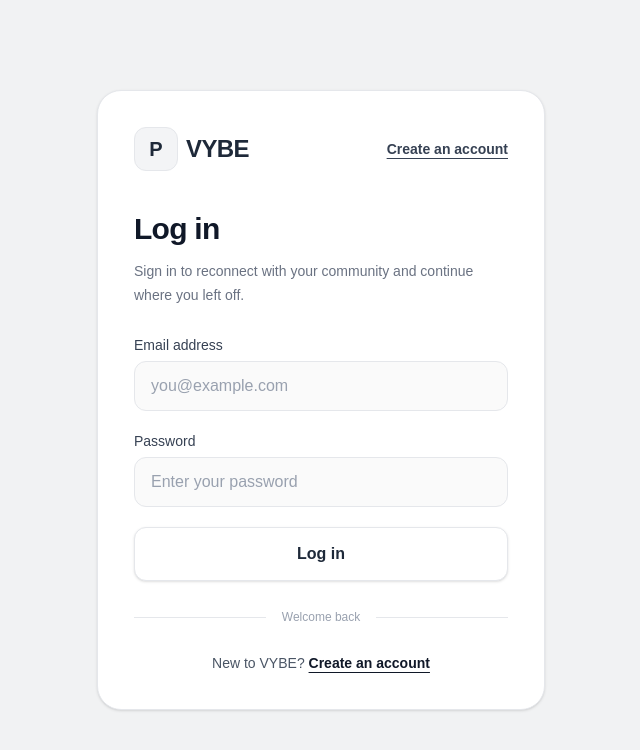
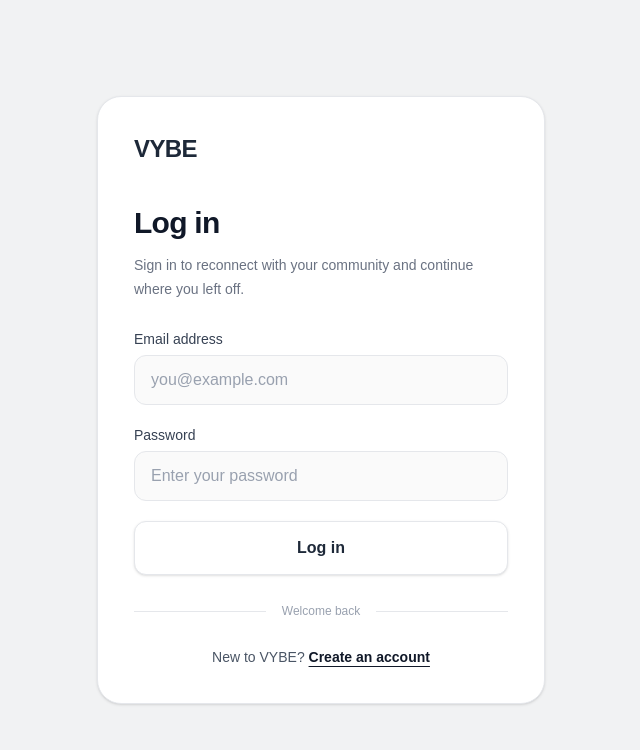
Before and after one commit to Wilsonosara/NEWVYBE, a Next.js app: page /login in a window 1280 px wide. Shown: the top 750 px of the page, without its empty margins (319-959 px from the left). Built offline with nearby package versions, Linux system fonts and the light colour scheme.

Commit message:
Update login and registration branding

```diff
--- a/src/app/login/page.tsx
+++ b/src/app/login/page.tsx
@@ -53,20 +53,9 @@
       <div className="w-full max-w-md rounded-3xl border border-gray-200 bg-white p-6 shadow-sm sm:p-9">
         <div className="flex items-center justify-between gap-3">
           <Link href="/" className="inline-flex items-center gap-2">
-            <span className="flex h-11 w-11 items-center justify-center rounded-xl border border-gray-200 bg-gray-100 text-xl font-bold text-gray-800">
-              P
-            </span>
-
             <span className="text-2xl font-bold tracking-tight text-gray-800">
               VYBE
             </span>
-          </Link>
-
-          <Link
-            href="/register"
-            className="text-sm font-semibold text-gray-700 underline underline-offset-4 hover:text-gray-500"
-          >
-            Create an account
           </Link>
         </div>
 
--- a/src/app/register/page.tsx
+++ b/src/app/register/page.tsx
@@ -75,10 +75,6 @@
     <main className="flex min-h-screen items-center justify-center bg-[#f1f2f3] px-4 py-10 text-gray-800">
       <div className="w-full max-w-md rounded-3xl border border-gray-200 bg-white p-6 shadow-sm sm:p-9">
         <Link href="/" className="inline-flex items-center gap-2">
-          <span className="flex h-11 w-11 items-center justify-center rounded-xl border border-gray-200 bg-gray-100 text-xl font-bold text-gray-800">
-            P
-          </span>
-
           <span className="text-2xl font-bold tracking-tight text-gray-800">
             VYBE
           </span>
```
